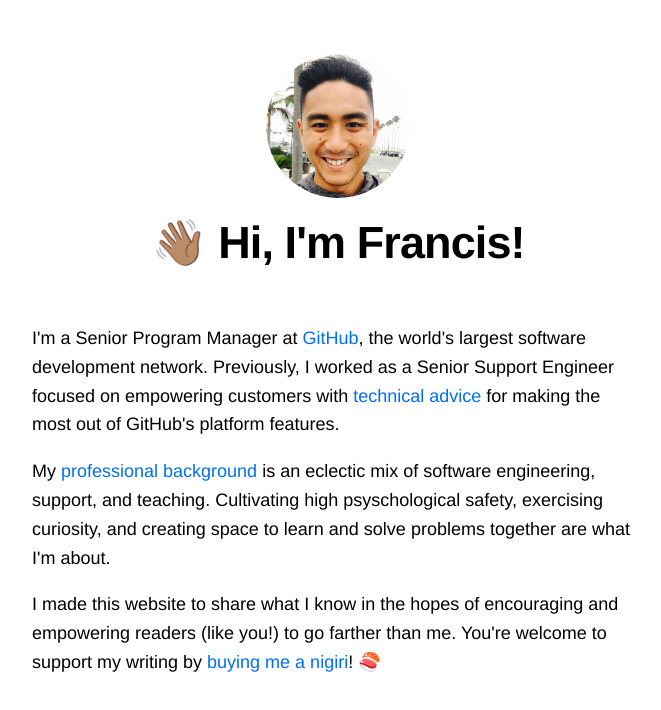
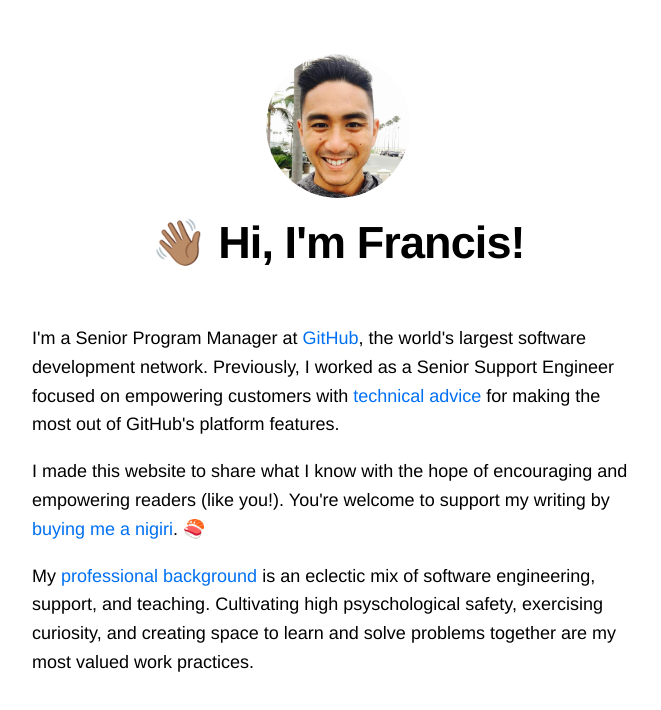
Before and after one commit to francisfuzz/dotcom, a Next.js app: page / in a window 1280 px wide. Shown: the top 710 px of the page, without its empty margins (302-963 px from the left). Built offline with nearby package versions, Linux system fonts and the light colour scheme.

Commit message:
hotfix: swap purpose and background

```diff
--- a/pages/index.js
+++ b/pages/index.js
@@ -10,8 +10,8 @@ export default function Home() {
       </Head>
       <section className={utilStyles.bio}>
         <p>I'm a Senior Program Manager at <a href="https://github.com" target="_blank">GitHub</a>, the world's largest software development network. Previously, I worked as a Senior Support Engineer focused on empowering customers with <a href="https://github.community/u/francisfuzz/activity/solved" target="_blank">technical advice</a> for making the most out of GitHub's platform features.</p>
-        <p>My <a href="https://www.linkedin.com/in/francis-b">professional background</a> is an eclectic mix of software engineering, support, and teaching. Cultivating high psyschological safety, exercising curiosity, and creating space to learn and solve problems together are what I'm about.</p>
-        <p>I made this website to share what I know in the hopes of encouraging and empowering readers (like you!) to go farther than me. You're welcome to support my writing by <a href="https://www.buymeacoffee.com/francisfuzz">buying me a nigiri</a>! 🍣 </p>
+        <p>I made this website to share what I know with the hope of encouraging and empowering readers (like you!). You're welcome to support my writing by <a href="https://www.buymeacoffee.com/francisfuzz">buying me a nigiri</a>. 🍣 </p>
+        <p>My <a href="https://www.linkedin.com/in/francis-b">professional background</a> is an eclectic mix of software engineering, support, and teaching. Cultivating high psyschological safety, exercising curiosity, and creating space to learn and solve problems together are my most valued work practices.</p>
       </section>
     </Layout>
   )
```
